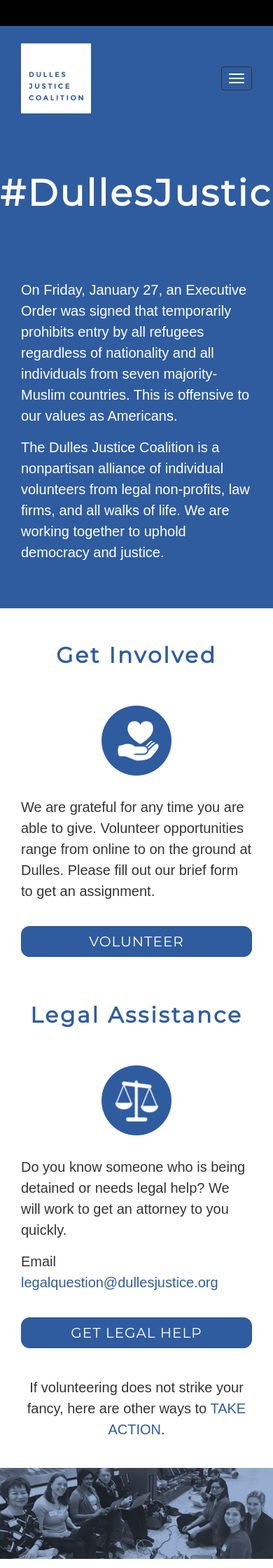
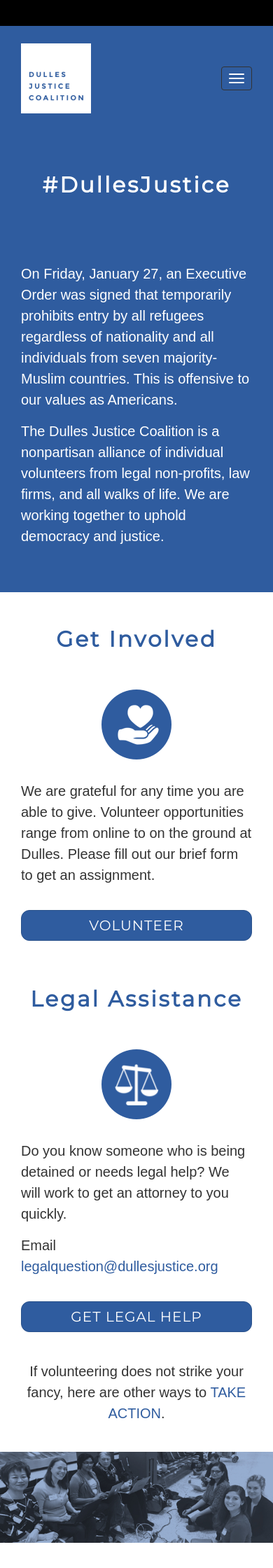
Before and after one commit to dullesjustice/site, a Jekyll site: the page built from index.html, in a window 390 px wide. Shown: the part 807-3047 px from the top of the page at 70% size. Built offline with Jekyll 4.4.1, drawn with Linux system fonts in a browser that asks for light colours; some web fonts are replaced.

Commit message:
Better header on phone

```diff
--- a/css/site.scss
+++ b/css/site.scss
@@ -88,6 +88,12 @@
   font-size: 16px;
 }
 
+@media (max-width: 768px) {
+  h1 {
+    font-size: $font-size-h2;
+  }
+}
+
 @media (min-width: 768px) {
   .navbar {
     .nav {
@@ -105,7 +111,6 @@
       border: 1px solid $white;
     }
   }
-
 }
 
 
@@ -170,6 +175,8 @@
 
   margin-bottom: 0;
 }
+
+
 
 img.centered {
   display: block;
```
